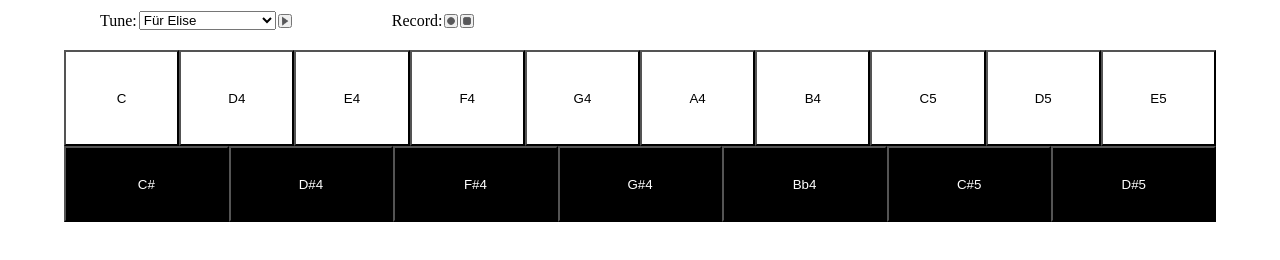
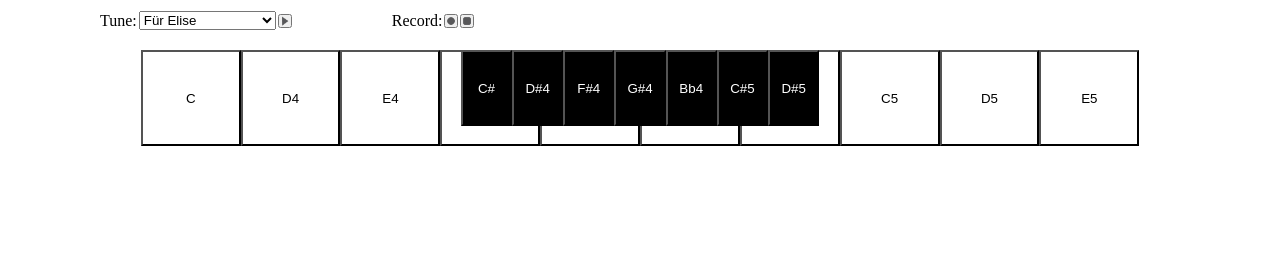
Before and after one commit to ViktorW03/Verk-1-Vef, a plain HTML site: page assignment1_supplementary_material/index.html in a window 1280 px wide. Drawn offline with Linux system fonts and the light colour scheme.

Commit message:
Update style.css

```diff
--- a/assignment1_supplementary_material/style.css
+++ b/assignment1_supplementary_material/style.css
@@ -1,6 +1,6 @@
 * {
-    margin: 0;
-    padding: 0;
+    margin: 0px;
+    padding: 0px;
     box-sizing: border-box;
 }
 main {
@@ -15,8 +15,9 @@ main {
     flex-direction: column;
     align-items: center;
     margin-top: 20px;
+    position: relative;
+
 }
-
 
 
 .controls-container {
@@ -28,13 +29,14 @@ main {
 .white-keys{
     display: flex;
     flex-direction: row;
-    width: 90%;
+    width: 78%;
     height: 90%;
 }
 .black-keys{
+    position: absolute;
     display: flex;
     flex-direction: row;
-    width: 90%;
+    width: 28%;
     height: 90%;
 }
 
@@ -47,6 +49,7 @@ main {
 }
 
 .white-key{
+
     height: 96px;
     width: 100%;
     color:#000000;
@@ -70,11 +73,7 @@ main {
 
 
 }
-.record-section{
-    display: flex;
-    align-items: center;
-    margin-left: 100px;
-}
+
 
 .play-button img{
     width: 10px;
```
